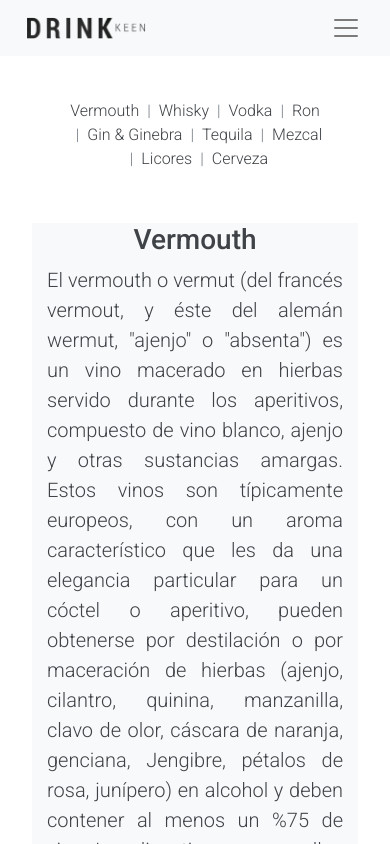
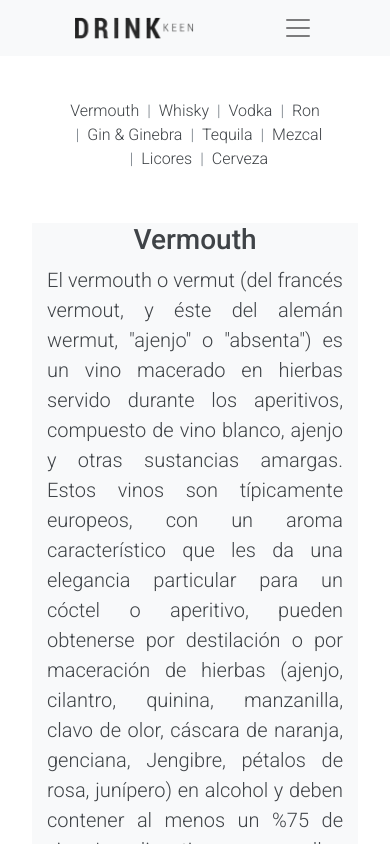
Before and after one commit to okaywaitwhat/drinkkeen, a Vue app in the folder web/: page /beverages in a window 390 px wide. Both pictures are taken after a click on the picture 195 px from the left and 414 px from the top of the page. Shown: the top 844 px of the page. Built offline with nearby package versions, Linux system fonts and the light colour scheme.

Commit message:
fix para navbar

```diff
--- a/web/src/components/Beverages.vue
+++ b/web/src/components/Beverages.vue
@@ -3,10 +3,9 @@
     <div class="container">
       <nav aria-label="breadcrumb">
         <ol class="breadcrumb justify-content-center bg-transparent">
-          <li v-for="category in beverages" :key="category.name" class="breadcrumb-item"><a>{{ category.name }}</a></li>
+          <li v-for="category in beverages" :key="category.name" class="breadcrumb-item pointer"><a>{{ category.name }}</a></li>
         </ol>
       </nav>
-
       <div class="card-deck">
         <template v-for="category in beverages.slice(0, 1)">
           <div :key="category.name" class="bg-white d-flex flex-column justify-content-center pt-4 pb-4">
@@ -18,9 +17,7 @@
               <div class="col-lg-5 bg-dark"></div>
             </div>
           </div>
-
           <BeverageSheet :key="category.name"/>
-
           <figure :key="category.name" class="pointer d-inline-block float-left d-flex justify-content-center align-items-center p-0">
             <i class="fa fa-chevron-left"></i>
           </figure>
@@ -29,7 +26,6 @@
             <i class="fa fa-chevron-right"></i>
           </figure>
         </template>
-
       </div>
     </div>
   </section>
@@ -38,7 +34,7 @@
 <script>
 import Beverage from './Beverage'
 import BeverageSheet from './BeverageSheet'
-import beverages from '../data/beverages.js';
+import beverages from '../data/beverages.js'
 
 export default {
   name: 'beverages',
@@ -53,6 +49,15 @@ export default {
 </script>
 
 <style scoped lang="scss">
+
+/*
+  > == "hijo directo"
+  + == "hermano"
+  :before |
+          |-> pseudoelementos
+  :after  |
+*/
+
 .breadcrumb >
   li+li:before {
     content: '|';
--- a/web/src/styles/navbar.scss
+++ b/web/src/styles/navbar.scss
@@ -50,9 +50,3 @@ img {
 .navbar {
   padding: .5rem 4rem;
 }
-
-@media screen and (max-width: 700px) {
-  .navbar {
-    padding: .5rem 1rem;
-  }
-}
```
Lines whose indentation alone changed are shown as unchanged.
